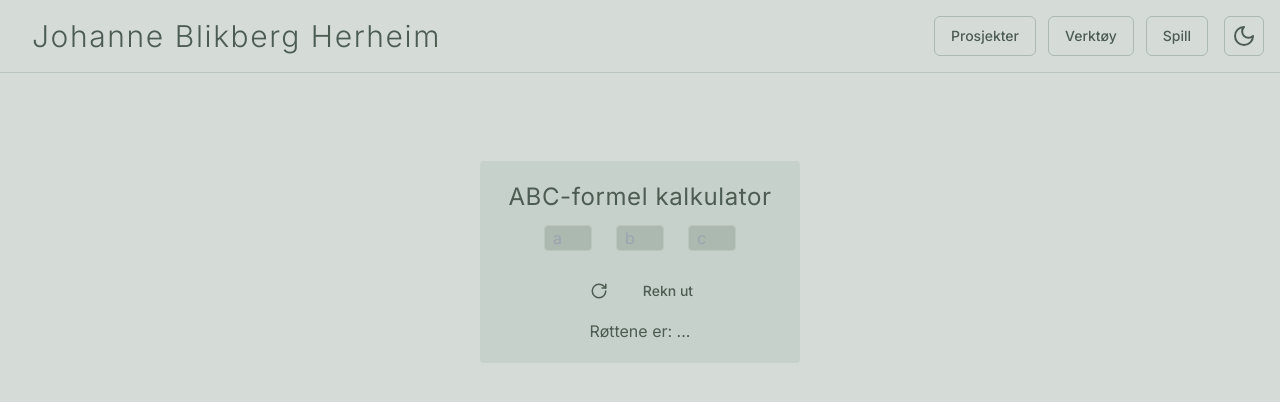
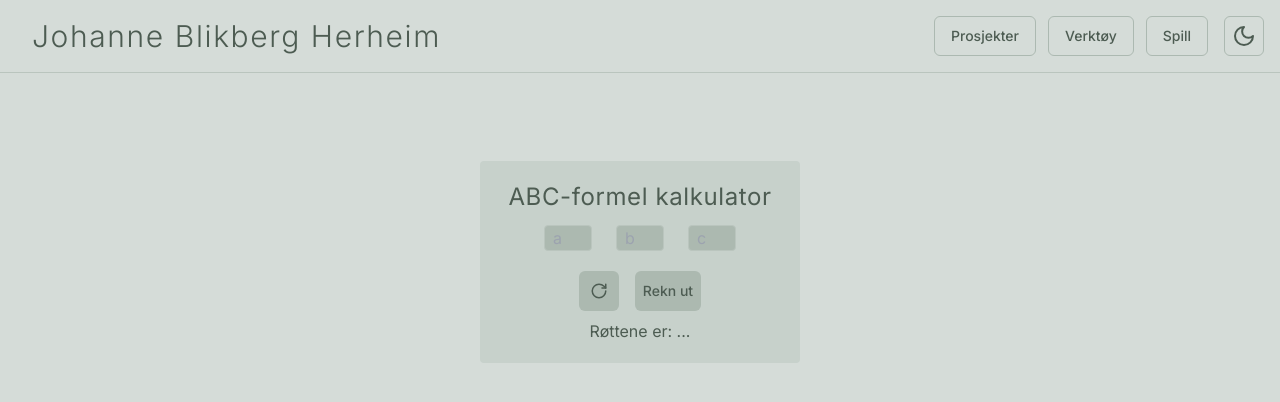
Before and after one commit to johanneherheim/personal-website, a Next.js app: page /tools in a window 1280 px wide. Shown: the top 402 px of the page. Built offline with nearby package versions, Linux system fonts and the light colour scheme.

Commit message:
fix button-bug

```diff
--- a/src/app/tools/abc-calc.tsx
+++ b/src/app/tools/abc-calc.tsx
@@ -71,10 +71,10 @@ export default function AbcCalc() {
       </div>
       <div className="flex">
 
-      <Button onClick={resetInputs} variant="defaultsec" className="m-2 p-2">
+      <Button onClick={resetInputs} variant="secondary" className="m-2 p-2">
           <RotateCw className="scale-75"/>
         </Button>
-      <Button onClick={calculate} variant="defaultsec" className="m-2 p-2">
+      <Button onClick={calculate} variant="secondary" className="m-2 p-2">
           Rekn ut
         </Button>
       </div>
```
